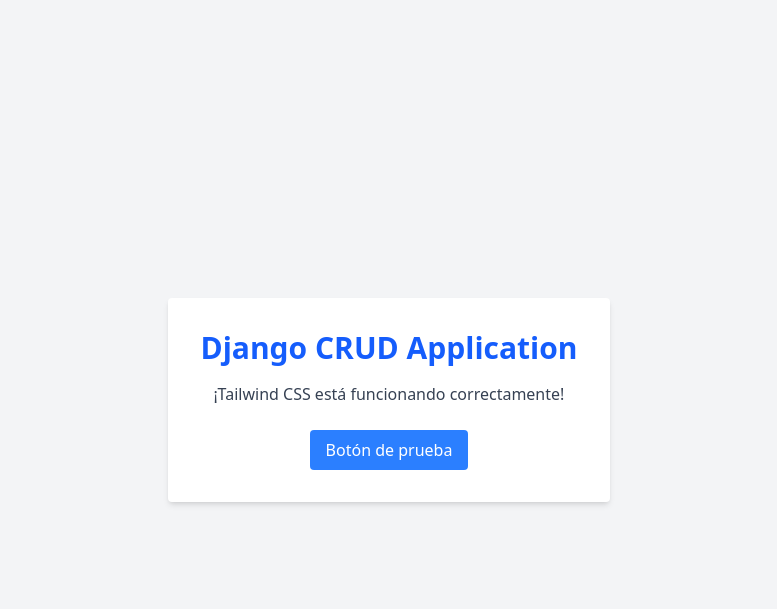
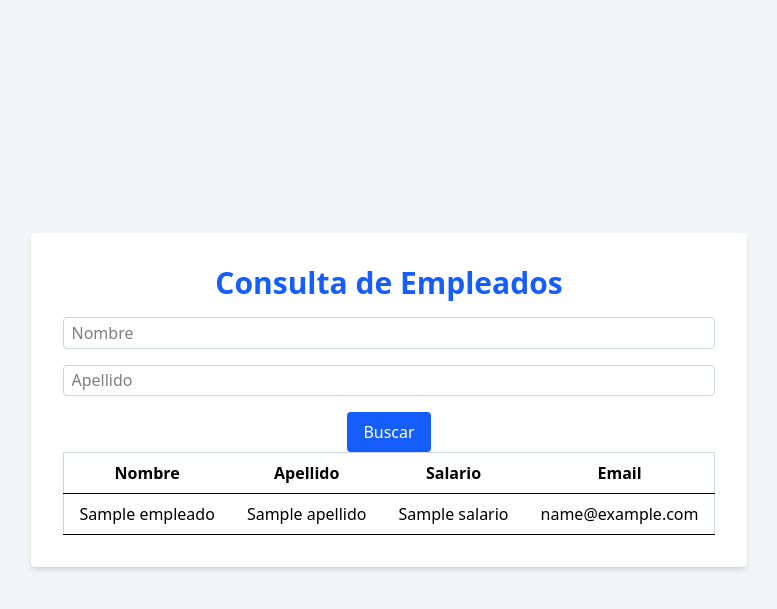
Before and after one commit to 1Trueno/django-crud, a Django app: template crud/src/templates/home.html in a window 1280 px wide. Shown: the top 609 px of the page, without its empty margins (251-1028 px from the left). Run offline with Django 5.2, Linux system fonts and the light colour scheme; the template is opened without the code that fills it: most values are stand-ins (such as "Sample title", 1, 10 or a date in 2020); style sheets or scripts are compiled from the project's sources.

Commit message:
Actualizando vista de empleados(Hacer que muestre los datos de la BD)

```diff
--- a/crud/src/templates/home.html
+++ b/crud/src/templates/home.html
@@ -10,14 +10,45 @@
   <body class="bg-gray-100 min-h-screen flex items-center justify-center">
     <div class="bg-white p-8 rounded shadow-md text-center">
       <h1 class="text-3xl font-bold text-blue-600 mb-4">
-        Django CRUD Application
+        Consulta de Empleados
       </h1>
-      <p class="text-gray-700">¡Tailwind CSS está funcionando correctamente!</p>
+      <div class="rounded text-center">
+        <input
+        type="text"
+        placeholder="Nombre"
+        class="w-full p-2 border border-gray-300 rounded mb-4" style="height: 31.6px;"
+        />
+        <input
+        type="text"
+        placeholder="Apellido"
+        class="w-full p-2 border border-gray-300 rounded mb-4" style="height: 31.6px;"
+        />
       <button
-        class="mt-6 px-4 py-2 bg-blue-500 hover:bg-blue-700 text-white rounded"
+        class="bg-blue-600 text-white px-4 py-2 rounded hover:bg-blue-700"
       >
-        Botón de prueba
+        Buscar
       </button>
+      </div>
+
+      <table class="min-w-full bg-white border border-gray-300">
+        <thead>
+          <tr>
+            <th class="px-4 py-2 border-b">Nombre</th>
+            <th class="px-4 py-2 border-b">Apellido</th>
+            <th class="px-4 py-2 border-b">Salario</th>
+            <th class="px-4 py-2 border-b">Email</th>
+          </tr>
+        </thead>
+        <tbody>
+          {% for empleado in empleados %}
+          <tr>
+            <td class="px-4 py-2 border-b">{{ empleado.nombre }}</td>
+            <td class="px-4 py-2 border-b">{{ empleado.apellido }}</td>
+            <td class="px-4 py-2 border-b">{{ empleado.salario }}</td>
+            <td class="px-4 py-2 border-b">{{ empleado.email }}</td>
+          </tr>
+          {% endfor %}
+        </tbody>
     </div>
   </body>
 </html>
```
Also changed, not shown: crud/templates/index.html (deleted, +0 -37 lines), crud/migrations/0004_alter_empleado_nombre_rename_nombre_empleado_nombre_and_more.py (added), crud/migrations/0005_alter_empleado_options.py (added).
